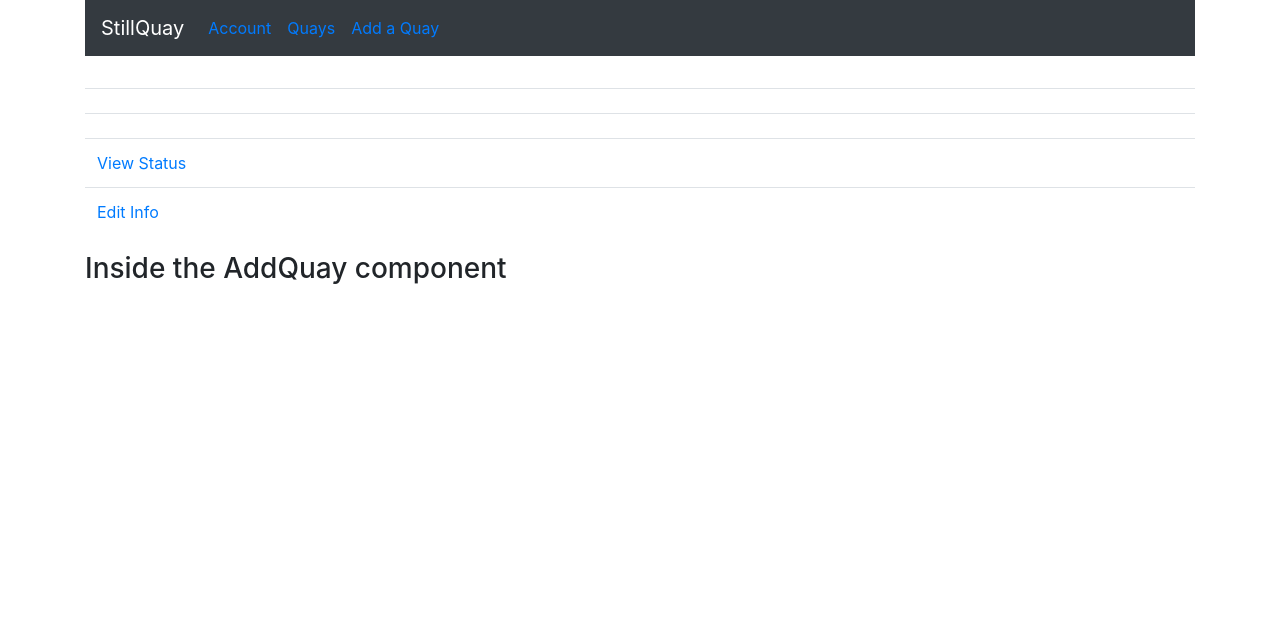
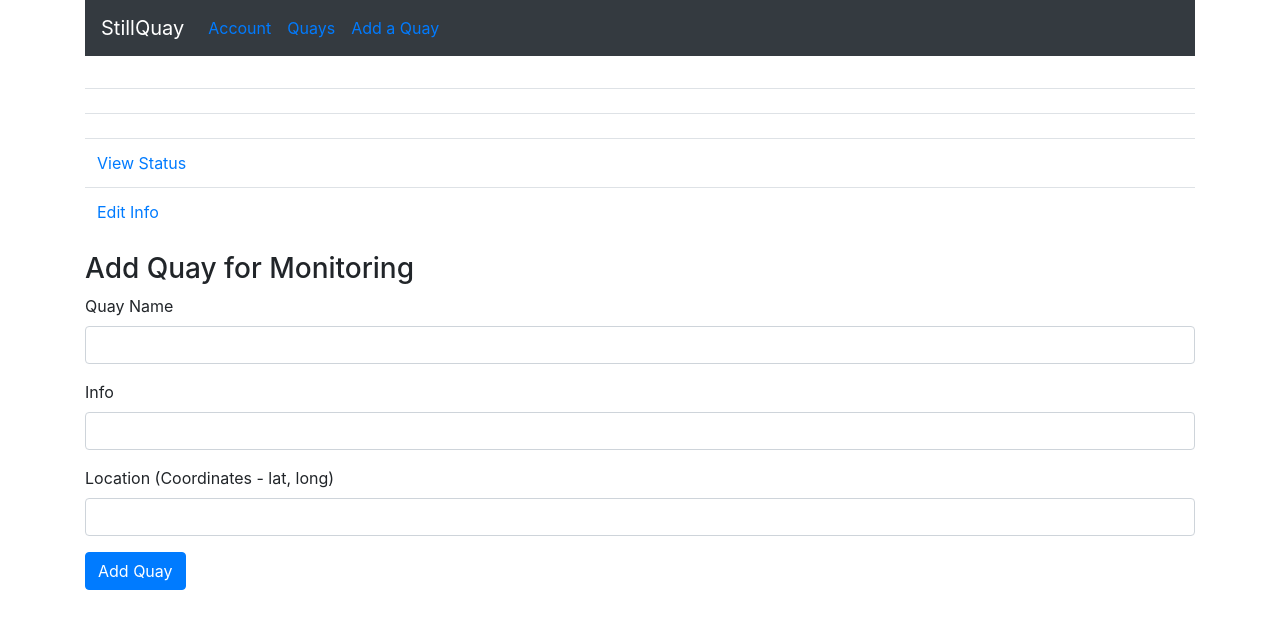
Before and after one commit to petrebarna/still-quay, a React (Create React App) app in the folder frontend/: page /quays/add in a window 1280 px wide. Shown: the top 628 px of the page. Built offline with nearby package versions, Linux system fonts and the light colour scheme; no server answers.

Commit message:
add quay component

```diff
--- a/frontend/src/App.js
+++ b/frontend/src/App.js
@@ -24,9 +24,9 @@ function App() {
         <br />
         <Route path='/' exact component={Home} />
         <Route path='/user/account' component={Account} />
-        <Route path='/quays/:id/status' component={QuayStatus} />
+        <Route path='/quays/:id/status' exact component={QuayStatus} />
         <Route path='/quays' exact component={QuayList} />
-        <Route path='/quays/:id' component={QuayEntry} />
+        <Route path='/quays/:id' exact component={QuayEntry} />
         <Route path='/quays/add' component={AddQuay} />
         <Route path='/quays/edit/:id' component={EditQuay} />
         <Route path='/quays/follow/:id' component={Follow} />
--- a/frontend/src/components/AddQuay.js
+++ b/frontend/src/components/AddQuay.js
@@ -1,9 +1,91 @@
-import React from 'react';
+import React, { Component } from 'react';
 
-const AddQuay = (props) => {
-  return(
-    <h3>Inside the AddQuay component</h3>
-  )
+import axios from 'axios';
+
+class AddQuay extends Component {
+  constructor(props){
+    super(props);
+
+    this.state = {
+      quayname: '',
+      info: '',
+      location: ''
+    }
+  }
+
+  onChangeQuayname = (e) => {
+    this.setState({
+      quayname: e.target.value
+    })
+  }
+
+  onChangeInfo = (e) => {
+    this.setState({
+      info: e.target.value
+    })
+  }
+
+  onChangeLocation = (e) => {
+    this.setState({
+      location: e.target.value
+    })
+  }
+
+  onSubmit = (e) => {
+    e.preventDefault();
+
+    const quay = {
+      quayname: this.state.quayname,
+      info: this.state.info,
+      location: this.state.location
+    }
+
+    axios.post('http://localhost:5000/quays/add', quay)
+      .then(response => alert(response.data))
+      .catch(err => console.log(err));
+
+
+  }
+
+  render () {
+
+    return (
+      <div>
+      <h3>Add Quay for Monitoring</h3>
+      <form onSubmit={this.onSubmit}>
+        <div className="form-group">
+          <label>Quay Name </label>
+          <input type="text"
+              required
+              className="form-control"
+              onChange={this.onChangeQuayname} />
+        </div>
+        <div className="form-group">
+          <label>Info </label>
+          <input  type="text"
+              required
+              className="form-control"
+              onChange={this.onChangeInfo}
+              />
+        </div>
+        <div className="form-group">
+          <label>Location (Coordinates - lat, long) </label>
+          <input
+              type="text"
+              className="form-control"
+              onChange={this.onChangeLocation}
+              />
+        </div>
+
+        <div className="form-group">
+          <input type="submit" value="Add Quay" className="btn btn-primary" />
+        </div>
+      </form>
+    </div>
+    )
+  }
 }
 
+
+
 export default AddQuay;
--- a/frontend/src/components/QuayEntry.js
+++ b/frontend/src/components/QuayEntry.js
@@ -25,6 +25,7 @@ class QuayEntry extends Component {
           location: response.data.location
         })
       })
+      .catch(err => console.log(err));
 
     axios.get()
   }
```
Also changed, not shown: 1 other file (tests, documents, lock files or other folders).
